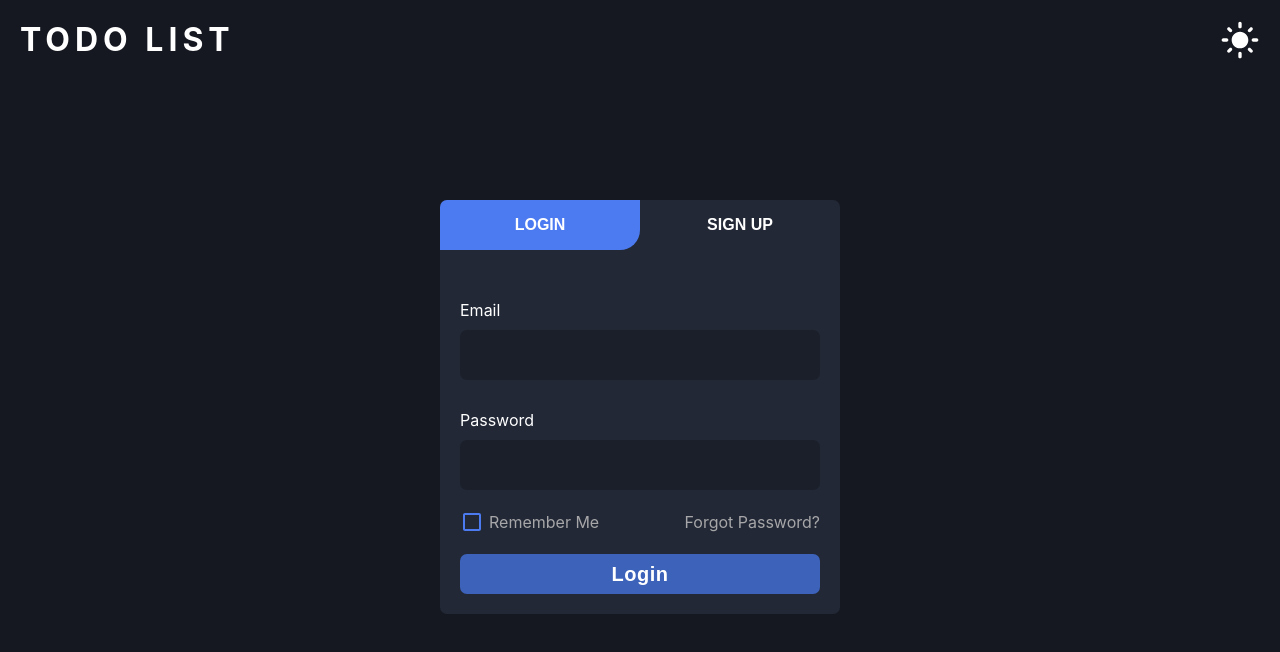
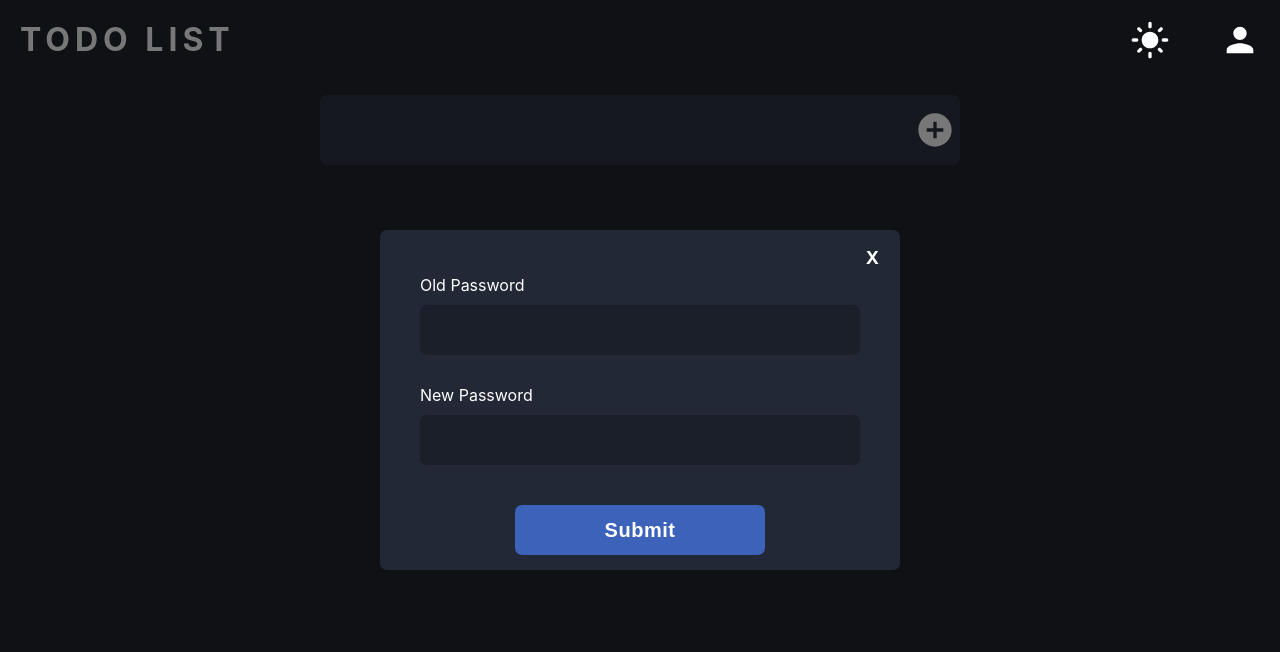
Before and after one commit to Inferno-Ripper/todo-list, a React (Create React App) app: page / in a window 1280 px wide. Shown: the top 652 px of the page. Built offline with nearby package versions, Linux system fonts and the light colour scheme.

Commit message:
ChangePasswordModal built

```diff
--- /dev/null
+++ b/src/components/ChangePasswordModal.js
@@ -0,0 +1,52 @@
+import React from 'react';
+import { useSelector } from 'react-redux';
+import { Zoom } from 'react-reveal';
+import { selectTheme } from '../features/darkModeSlice';
+import '../styles/ChangePasswordModal.css';
+
+const ChangePasswordModal = ({ setIsChangePasswordModalOpen }) => {
+	const darkMode = useSelector(selectTheme);
+
+	const changePassword = (e) => {
+		e.preventDefault();
+
+		setIsChangePasswordModalOpen(false);
+	};
+	const closeModal = () => {
+		setIsChangePasswordModalOpen(false);
+	};
+
+	return (
+		<div
+			onClick={closeModal}
+			className={`${
+				darkMode ? 'dark-changePasswordModal' : 'light-changePasswordModal'
+			} changePasswordModal`}
+		>
+			<Zoom>
+				<form className='changePasswordModalContainer'>
+					<div>
+						<div className='password'>
+							<label htmlFor='oldPassword'>Old Password</label>
+							<input type='password' name='oldPassword' />
+						</div>
+						<div className='password'>
+							<label htmlFor='NewPassword'>New Password</label>
+							<input type='password' />
+						</div>
+					</div>
+
+					<button className='passwordBtn' onClick={changePassword}>
+						Submit
+					</button>
+
+					<h1 className='changePasswordModalCloseBtn' onClick={closeModal}>
+						X
+					</h1>
+				</form>
+			</Zoom>
+		</div>
+	);
+};
+
+export default ChangePasswordModal;
--- a/src/components/UserInfo.js
+++ b/src/components/UserInfo.js
@@ -1,17 +1,34 @@
-import React from 'react';
+import React, { useState } from 'react';
 import '../styles/UserInfo.css';
-import { Fade } from 'react-reveal';
 import { useSelector } from 'react-redux';
 import { selectTheme } from '../features/darkModeSlice';
 // icons
 import PersonIcon from '@mui/icons-material/Person';
+import ChangePasswordModal from './ChangePasswordModal';
+import { closeModalRedux } from '../features/modalSlice';
+import { useDispatch } from 'react-redux';
 
 const UserInfo = () => {
+	const [isChangePasswordModalOpen, setIsChangePasswordModalOpen] =
+		useState(true);
+
 	const darkMode = useSelector(selectTheme);
 
+	const dispatch = useDispatch();
+
+	const openChangePasswordModal = () => {
+		dispatch(closeModalRedux());
+
+		setIsChangePasswordModalOpen(true);
+	};
+
 	return (
+		<>
+			<div>
 				<div
-			className={`${darkMode ? 'dark-userInfo' : 'light-userInfo'} userInfo`}
+					className={`${
+						darkMode ? 'dark-userInfo' : 'light-userInfo'
+					} userInfo`}
 				>
 					<PersonIcon />
 					<div
@@ -21,11 +38,19 @@ const UserInfo = () => {
 					>
 						<p>Name</p>
 						<p>Email</p>
-				<p>Change Password</p>
+						<p onClick={openChangePasswordModal}>Change Password</p>
 						<p>Logout</p>
 					</div>
 					<div className='userInfo__upArrow'></div>
 				</div>
+
+				{isChangePasswordModalOpen && (
+					<ChangePasswordModal
+						setIsChangePasswordModalOpen={setIsChangePasswordModalOpen}
+					/>
+				)}
+			</div>
+		</>
 	);
 };
 
--- a/src/features/userSlice.js
+++ b/src/features/userSlice.js
@@ -1,7 +1,7 @@
 import { createSlice } from '@reduxjs/toolkit';
 
 const initialState = {
-	isUserLoggedIn: false,
+	isUserLoggedIn: true,
 	user: {
 		name: '',
 		email: '',
--- /dev/null
+++ b/src/styles/ChangePasswordModal.css
@@ -0,0 +1,114 @@
+.changePasswordModal {
+	position: fixed;
+	width: 100vw;
+	height: 100vh;
+	top: 0;
+	left: 0;
+	z-index: -1 !important;
+	display: flex;
+	align-items: center;
+	justify-content: center;
+	background: rgba(12, 12, 12, 0.555);
+}
+
+.changePasswordModalContainer {
+	position: fixed;
+	width: 70vw;
+	max-width: 400px;
+	height: 40vh;
+	display: flex;
+	align-items: center;
+	justify-content: space-around;
+	padding: 10px;
+	border-radius: 7px;
+	display: flex;
+	flex-direction: column;
+}
+
+@media (min-width: 1024px) {
+	.changePasswordModalContainer {
+		max-width: 500px;
+	}
+}
+
+.password {
+	display: flex;
+	flex-direction: column;
+	gap: 10px;
+	margin: 30px 0;
+}
+
+.password > input {
+	width: 300px;
+	height: 50px;
+	border: none;
+	outline: none;
+	border-radius: 7px;
+	font-size: 20px;
+	padding: 0 20px;
+}
+
+@media (min-width: 1024px) {
+	.password > input {
+		width: 400px;
+	}
+}
+
+.dark-changePasswordModal > form input {
+	background-color: #1b1f2a;
+	color: white;
+}
+
+.light-changePasswordModal > form input {
+	background-color: #f4f4f4;
+	color: black;
+}
+
+.dark-changePasswordModal .changePasswordModalContainer {
+	background-color: #222836;
+	color: white;
+}
+
+.light-changePasswordModal .changePasswordModalContainer {
+	background-color: #fefefe;
+	color: black;
+}
+
+.passwordBtn {
+	background-color: #3d62ba;
+	width: 250px;
+	height: 50px;
+	border-radius: 7px;
+	border: none;
+	outline: none;
+	cursor: pointer;
+	font-size: 20px;
+	color: white;
+	font-weight: 600;
+	letter-spacing: 0.5px;
+	transition: all 250ms ease-in-out;
+}
+
+.passwordBtn:hover {
+	background-color: #314f96;
+}
+
+.changePasswordModalCloseBtn {
+	position: absolute;
+	top: 10px;
+	right: 10px;
+	cursor: pointer;
+	font-size: 18px;
+	transition: all 250ms ease-in-out;
+	border-radius: 50%;
+	width: 35px;
+	height: 35px;
+	display: flex;
+	justify-content: center;
+	align-items: center;
+}
+
+.changePasswordModalCloseBtn:hover {
+	background-color: rgb(138, 5, 5);
+	color: white;
+}
--- a/src/styles/Login.css
+++ b/src/styles/Login.css
@@ -2,7 +2,6 @@
 	display: flex;
 	flex-direction: column;
 	align-items: center;
-	/* justify-content: center; */
 	padding-top: 200px;
 	height: 100vh;
 	width: 100vw;
```
Lines whose indentation alone changed are shown as unchanged.
